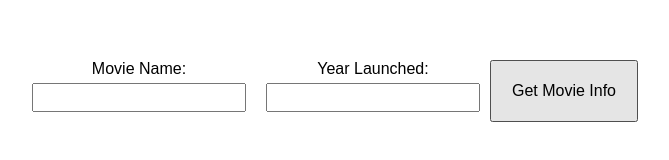
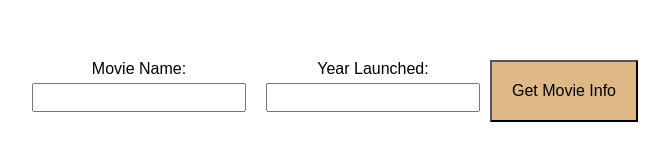
Before and after one commit to bruhwarda/movie-project, a plain HTML site: page index.html in a window 1280 px wide. In both pictures the pointer is over the button "Get Movie Info". Shown: the whole page, without its empty margins (310-979 px from the left). Drawn offline with Linux system fonts and the light colour scheme.

Commit message:
hover styling to button

```diff
--- a/styles.css
+++ b/styles.css
@@ -45,3 +45,6 @@ li {
     margin: 5px 0;
     background-color: #f9f9f9;
 }
+button:hover{
+    background-color: burlywood;
+}
```
